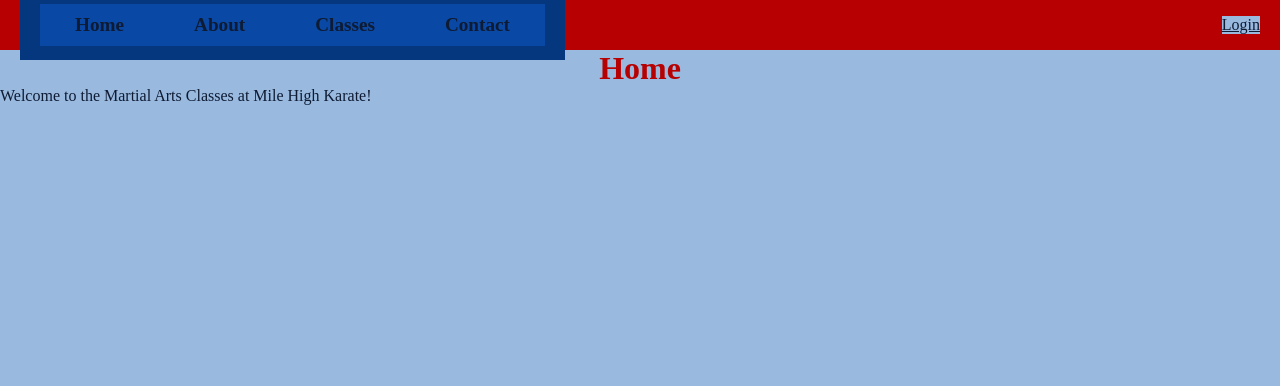
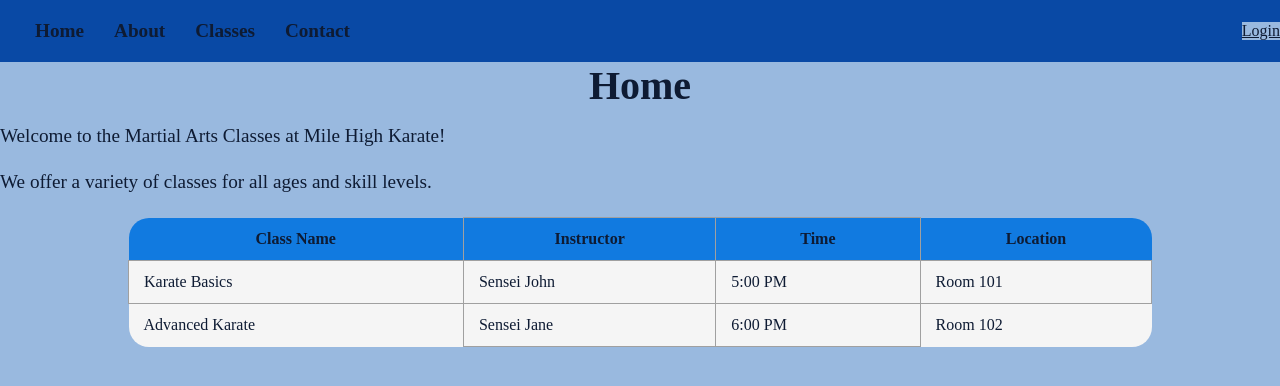
Before and after one commit to ZacksBroDev/MHKWebsite, a React (Vite) app: page / in a window 1280 px wide. Shown: the top 386 px of the page. Built offline with nearby package versions, Linux system fonts and the light colour scheme.

Commit message:
Home added table for current curr

```diff
--- a/src/pages/home/home.css
+++ b/src/pages/home/home.css
@@ -2,52 +2,66 @@
     margin: 0;
     padding: 0;
     box-sizing: border-box;
+    background-color: var(--bg);
+  }
+  :root{
+    --bg:#99b9df;
+    --text: #0e1b33;
+    --primary: #5faef8;
+    --secondary: #117ae0;
+    --accent: #646cff;
+    --header: #0949a5;
+    --deep-onyx: #1e1e1e;
+    --pure-mist:#f5f5f5;
+    --urban-gray:#a0a0a0;
+  }
+
+
+.home {
+  color: var(--text);
+  font-size: 2.5rem;
+  margin-bottom: 1rem;
 }
-.fb-logo {
-    width: 30px;
-    height: auto;
+p {
+  color: var(--text);
+  font-size: 1.2rem;
+  margin-bottom: 1.5rem;
 }
-.mhk-logo {
-    width: 220px;
-    height: auto;
-    margin-left: 30px;
+table{
+    width: 80%;
+    border-collapse: collapse;
+    margin-bottom: 2rem;
+    margin: 0 auto;
 }
-nav{
-    display: flex;
-    justify-content: space-between;
-    align-items: center;
-    padding: 10px 20px;
-    background-color: #05377e;
-    height: 70px;
+th, td {
+    padding: 12px 15px;
+    border: 1px solid var(--urban-gray);
 }
-nav a {
-    color: white;
-    text-decoration: none;
-    margin: 0 10px;
-    display: flex;
+th {
+    background-color: var(--secondary);
+    color: var(--text);
 }
-nav ul {
-    list-style: none;
-    padding: 0;
-    margin: 0;
+td {
+    background-color: var(--pure-mist);
+    color: var(--text);
 }
-nav li {
-    margin: 0 10px;
-    float: left;
-    color: whitesmoke;
+table tr:first-child th:first-child {
+    border-top-left-radius: 20px;
+    border-left: none;
+    border-top: none;
 }
-nav li a:hover {
-    text-decoration: underline;
-    color: darkgrey;
+table tr:first-child th:last-child {
+    border-top-right-radius: 20px;
+    border-right: none;
+    border-top: none;
 }
-header{
-    height: 50px;
-    display: flex;
-    justify-content: space-between;
-    align-items: center;
-    padding: 5px 20px;
-    background-color: #b70001;
+table tr:last-child td:first-child {
+    border-bottom-left-radius: 20px;
+    border-left: none;
+    border-bottom: none;
 }
-.title{
-    color: lightgray;
+table tr:last-child td:last-child {
+    border-bottom-right-radius: 20px;
+    border-right: none;
+    border-bottom: none;
 }
--- a/src/pages/home/home.jsx
+++ b/src/pages/home/home.jsx
@@ -4,8 +4,29 @@
 function Home() {
   return (
     <>
-      <h1>Home</h1>
+      <h1 className="home">Home</h1>
       <p>Welcome to the Martial Arts Classes at Mile High Karate!</p>
+      <p>We offer a variety of classes for all ages and skill levels.</p>
+      <table>
+        <tr>
+          <th>Class Name</th>
+          <th>Instructor</th>
+          <th>Time</th>
+          <th>Location</th>
+        </tr>
+        <tr>
+          <td>Karate Basics</td>
+          <td>Sensei John</td>
+          <td>5:00 PM</td>
+          <td>Room 101</td>
+        </tr>
+        <tr>
+          <td>Advanced Karate</td>
+          <td>Sensei Jane</td>
+          <td>6:00 PM</td>
+          <td>Room 102</td>
+        </tr>
+      </table>
     </>
   );
 }
```
